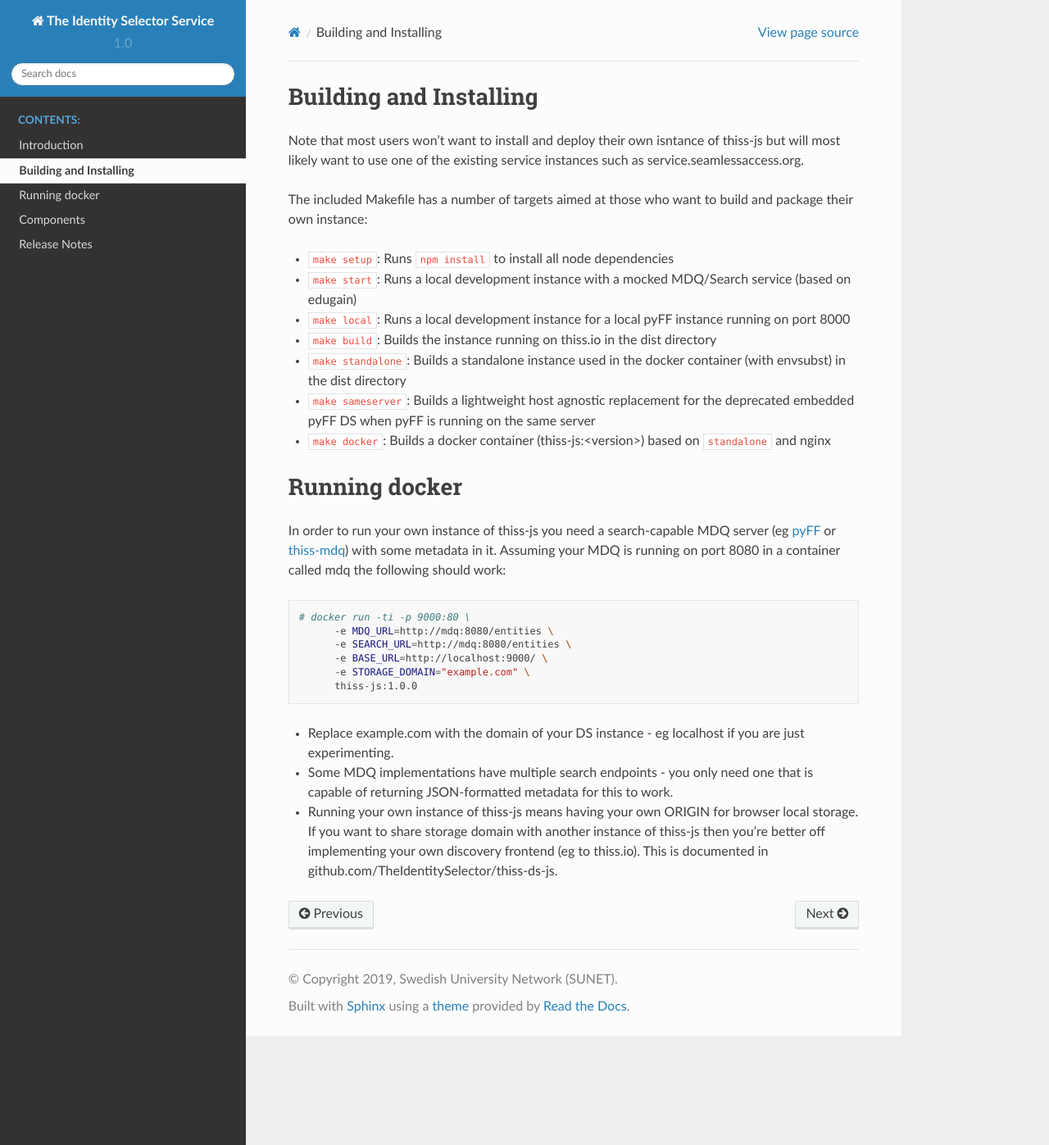
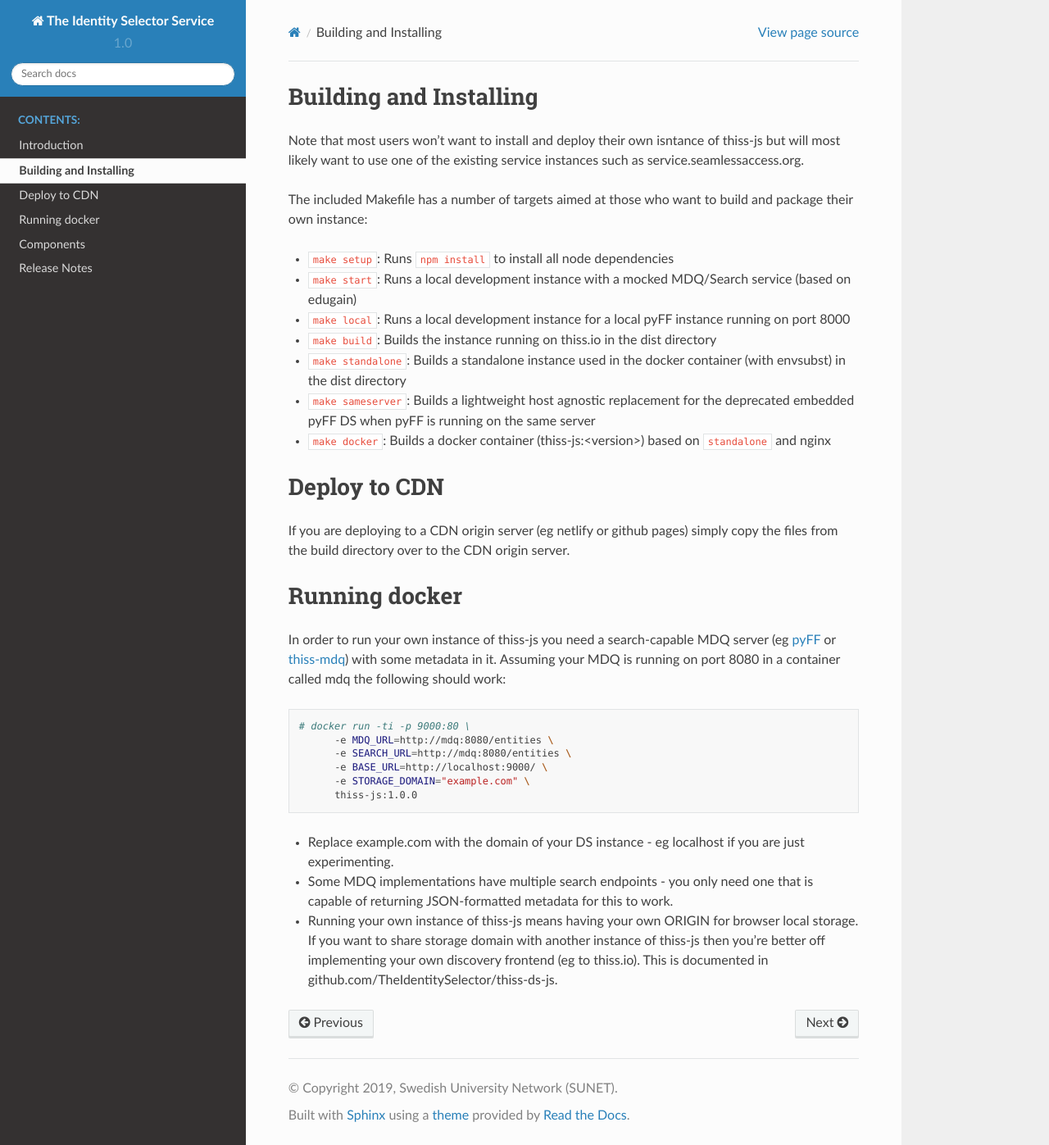
Before and after one commit to TheIdentitySelector/thiss-js, a Sphinx documentation site: the page built from docs/install.rst, in a window 1280 px wide and 1397 px high. Shown: the whole window at 82% size. Built offline with Sphinx 7.4.7 and the Read the Docs theme 2.0.0, drawn with Linux system fonts in a browser that asks for light colours.

Commit message:
cdn build instructions

```diff
--- a/docs/install.rst
+++ b/docs/install.rst
@@ -12,6 +12,11 @@ The included Makefile has a number of targets aimed at those who want to build a
 * ``make standalone``: Builds a standalone instance used in the docker container (with envsubst) in the dist directory
 * ``make sameserver``: Builds a lightweight host agnostic replacement for the deprecated embedded pyFF DS when pyFF is running on the same server
 * ``make docker``: Builds a docker container (thiss-js:<version>) based on ``standalone`` and nginx
+
+Deploy to CDN
+=============
+
+If you are deploying to a CDN origin server (eg netlify or github pages) simply copy the files from the build directory over to the CDN origin server.
 
 Running docker
 ==============
```
